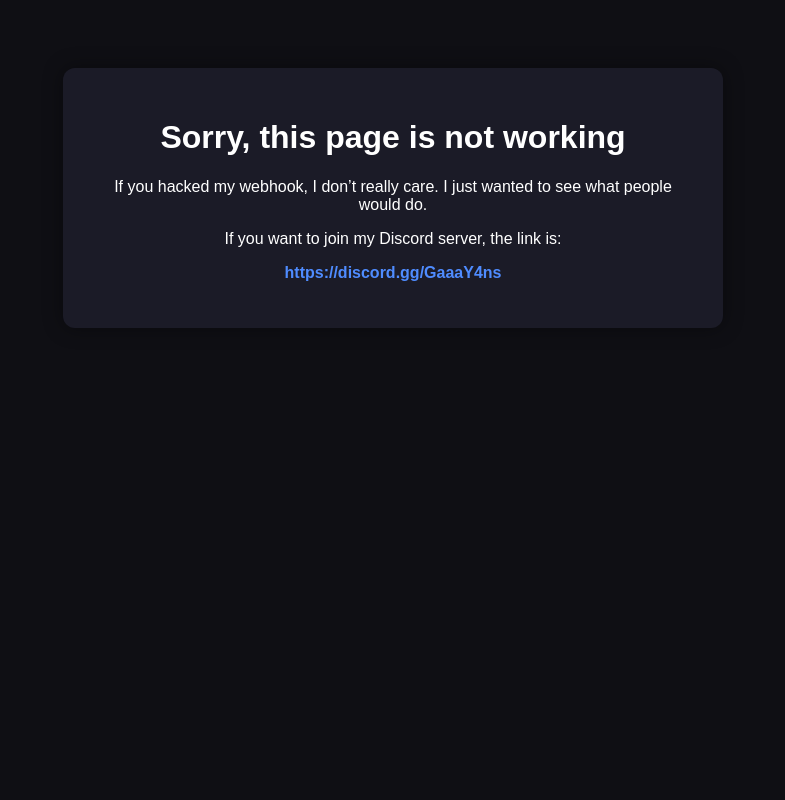
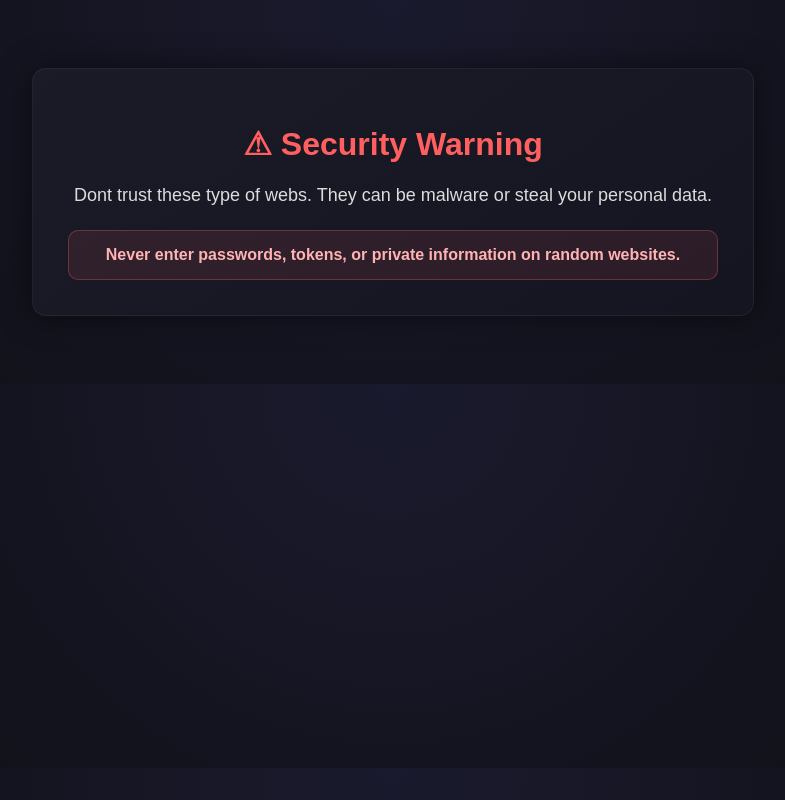
Before and after one commit to Europe12345/Robux--, a plain HTML site: page index.html in a window 1280 px wide. Shown: the whole page, without its empty margins (247-1032 px from the left). Drawn offline with Linux system fonts and the light colour scheme.

Commit message:
index.html

```diff
--- a/index.html
+++ b/index.html
@@ -2,48 +2,54 @@
 <html lang="en">
 <head>
   <meta charset="UTF-8">
-  <title>Page Not Working</title>
+  <title>Security Warning</title>
   <style>
     body {
-      background: #0f0f14;
+      background: radial-gradient(circle at top, #1a1a2e, #0f0f14);
       color: #ffffff;
       font-family: Arial, sans-serif;
       text-align: center;
       padding: 60px;
     }
     .box {
-      max-width: 600px;
+      max-width: 650px;
       margin: auto;
-      padding: 30px;
-      border-radius: 12px;
-      background: #1b1b27;
-      box-shadow: 0 0 20px rgba(0,0,0,0.4);
+      padding: 35px;
+      border-radius: 14px;
+      background: linear-gradient(145deg, #1b1b27, #151521);
+      box-shadow: 0 0 30px rgba(0,0,0,0.5);
+      border: 1px solid rgba(255,255,255,0.05);
     }
-    a {
-      color: #4f8cff;
+    h1 {
+      color: #ff5f5f;
+      margin-bottom: 15px;
+    }
+    p {
+      font-size: 18px;
+      line-height: 1.6;
+      color: #dcdcdc;
+    }
+    .warning {
+      margin-top: 20px;
+      padding: 15px;
+      border-radius: 10px;
+      background: rgba(255,95,95,0.1);
+      border: 1px solid rgba(255,95,95,0.3);
+      color: #ffb3b3;
       font-weight: bold;
-      text-decoration: none;
-    }
-    a:hover {
-      text-decoration: underline;
     }
   </style>
 </head>
 <body>
   <div class="box">
-    <h1>Sorry, this page is not working</h1>
+    <h1>⚠ Security Warning</h1>
     <p>
-      If you hacked my webhook, I don’t really care.
-      I just wanted to see what people would do.
+      Dont trust these type of webs.
+      They can be malware or steal your personal data.
     </p>
-    <p>
-      If you want to join my Discord server, the link is:
-    </p>
-    <p>
-      <a href="https://discord.gg/GaaaY4ns" target="_blank">
-        https://discord.gg/GaaaY4ns
-      </a>
-    </p>
+    <div class="warning">
+      Never enter passwords, tokens, or private information on random websites.
+    </div>
   </div>
 </body>
 </html>
```
